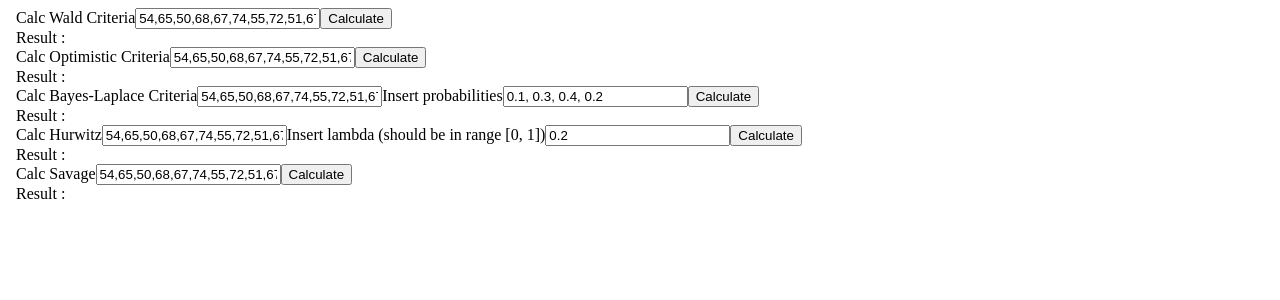
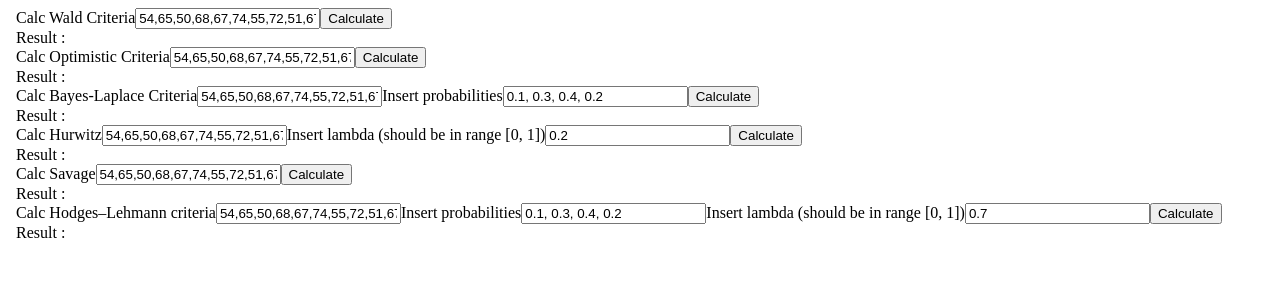
Before and after one commit to ILScc/Decision-Theory, a Vue app: page / in a window 1280 px wide. Shown: the top 300 px of the page. Built offline with nearby package versions, Linux system fonts and the light colour scheme.

Commit message:
Feat: add Hodges-Lehmann criteia calc

```diff
--- a/package.json
+++ b/package.json
@@ -35,7 +35,10 @@
     "parserOptions": {
       "parser": "babel-eslint"
     },
-    "rules": {}
+    "rules": {
+      "no-debugger":"warn"
+    }
+
   },
   "browserslist": [
     "> 1%",
--- a/src/App.vue
+++ b/src/App.vue
@@ -5,6 +5,7 @@
     <app-BL />
     <app-hurwitz />
     <app-savage />
+    <app-HL />
   </body>
 </template>
 
@@ -14,6 +15,7 @@ import AppOptimistic from "./components/AppOptimistic.vue";
 import AppBL from "./components/AppBL.vue";
 import AppHurwitz from "./components/AppHurwitz.vue";
 import AppSavage from "./components/AppSavage.vue";
+import AppHL from "./components/AppHL.vue";
 export default {
   name: "App",
   components: {
@@ -22,6 +24,7 @@ export default {
     AppBL,
     AppHurwitz,
     AppSavage,
+    AppHL,
   },
 };
 </script>
--- /dev/null
+++ b/src/components/AppHL.vue
@@ -0,0 +1,63 @@
+<template>
+  <form action="">
+    <label for="HL">Calc Hodges–Lehmann criteria</label>
+    <input type="text" name="HL" id="HL" v-model="matrix" />
+    <label for="probabilities">Insert probabilities</label>
+    <input
+      type="text"
+      name="probabilities"
+      id="probabilities"
+      v-model="probabilities"
+    />
+    <label for="Lambda">Insert lambda (should be in range [0, 1])</label>
+    <input type="text" name="lambda" id="lambda" v-model="lambda" />
+    <button type="button" @click="calcHL(matrix, probabilities, lambda)">
+      Calculate
+    </button>
+    <div>Result : {{ result }}</div>
+  </form>
+</template>
+<script>
+import {
+  getLambda,
+  findMinInRows,
+  sumMathProbabilities,
+  handleDecision,
+} from "../DecisonMakingMethods/utils.js";
+export default {
+  data() {
+    return {
+      matrix: this.$options.SAMPLE_MATRIX,
+      lambda: getLambda(),
+      result: null,
+      probabilities: this.$options.SAMPLE_PROBABILITIES,
+    };
+  },
+  SAMPLE_MATRIX: [
+    [54, 65, 50, 68],
+    [67, 74, 55, 72],
+    [51, 67, 78, 68],
+    [73, 54, 67, 60],
+    [76, 69, 67, 59],
+  ],
+  SAMPLE_PROBABILITIES: "0.1, 0.3, 0.4, 0.2",
+  methods: {
+    calcHL(matrix, probabilities, lambda = this.lambda) {
+      const convertedProbabilities = probabilities.split(",").map((p) => +p);
+      const lambdaMathProbabilities = sumMathProbabilities(
+        matrix,
+        convertedProbabilities
+      ).map((value) => lambda * value);
+      const lambdaMinInRows = findMinInRows(matrix).map(
+        (value) => (1 - lambda.toFixed(1)) * value
+      );
+      const options = lambdaMathProbabilities.map(
+        (value, i) => value + lambdaMinInRows[i]
+      );
+      const decision = Math.max(...options);
+      const answer = handleDecision(options, decision);
+      this.result = answer;
+    },
+  },
+};
+</script>
```
Also changed, not shown: src/DecisonMakingMethods/decisionCriterias.js (+1 -19 lines).
